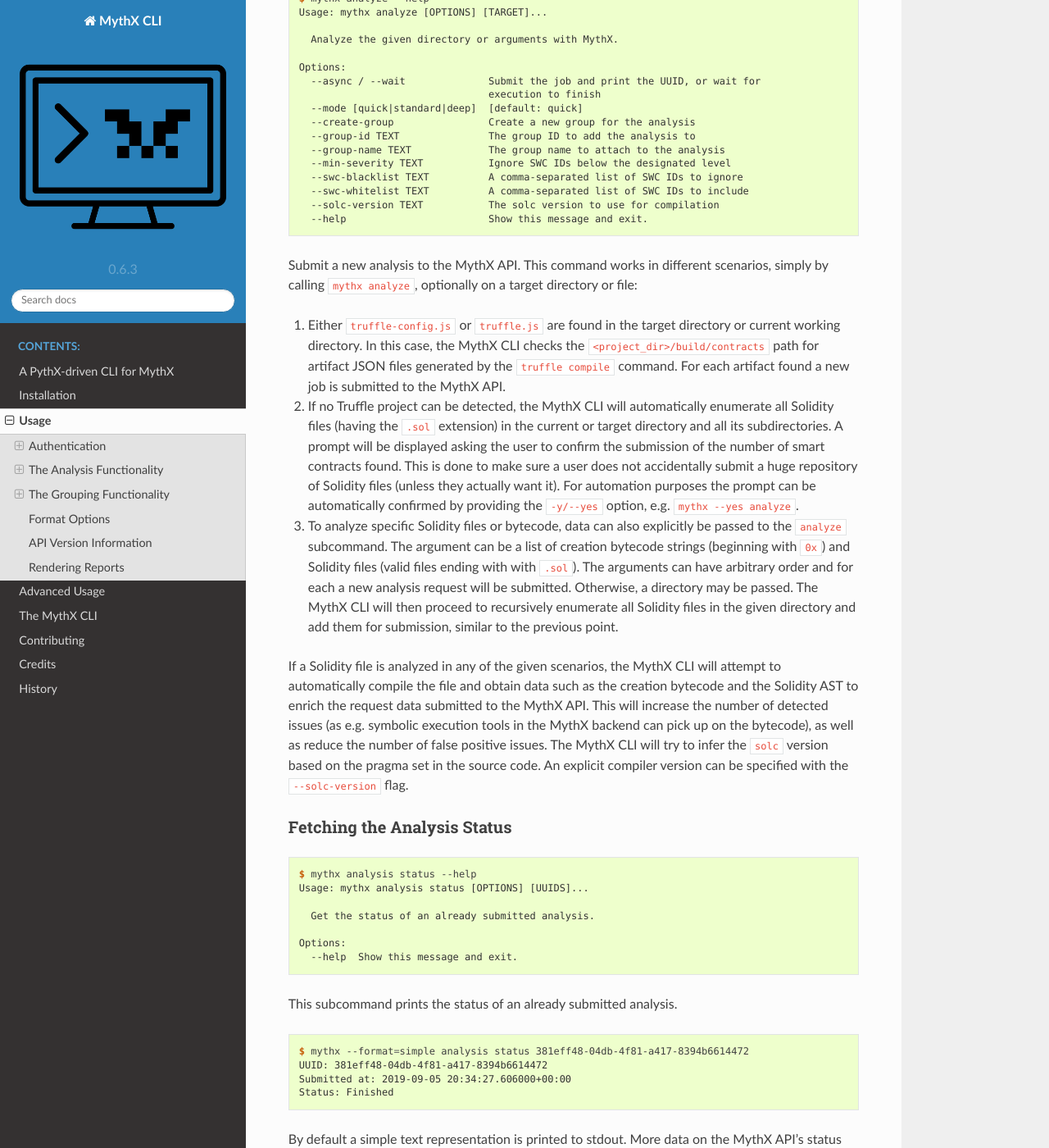
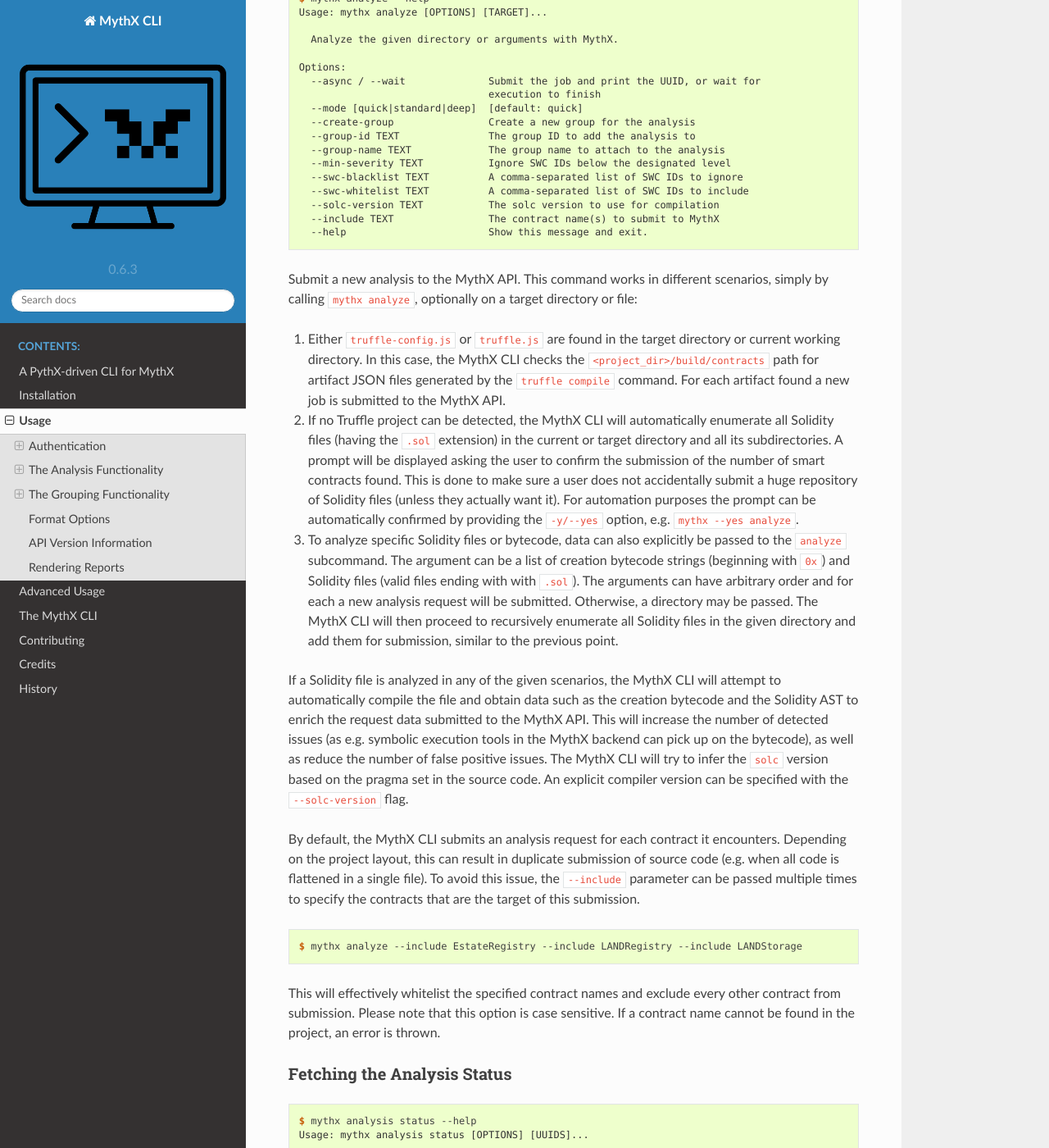
Before and after one commit to Consensys/mythx-cli, a Sphinx documentation site: the page built from docs/usage.rst, in a window 1280 px wide and 1400 px high, scrolled down 1545 px. Shown: the whole window at 82% size. Built offline with Sphinx 7.4.7 and the Read the Docs theme 2.0.0, drawn with Linux system fonts in a browser that asks for light colours; pages that are not in the unit, such as notebooks, are missing from menus.

Commit message:
Add docs and tests for --include

```diff
--- a/docs/usage.rst
+++ b/docs/usage.rst
@@ -83,6 +83,7 @@
       --swc-blacklist TEXT          A comma-separated list of SWC IDs to ignore
       --swc-whitelist TEXT          A comma-separated list of SWC IDs to include
       --solc-version TEXT           The solc version to use for compilation
+      --include TEXT                The contract name(s) to submit to MythX
       --help                        Show this message and exit.
 
 
@@ -123,6 +124,21 @@
 the number of false positive issues. The MythX CLI will try to infer the
 :code:`solc` version based on the pragma set in the source code. An explicit
 compiler version can be specified with the :code:`--solc-version` flag.
+
+By default, the MythX CLI submits an analysis request for each contract it
+encounters. Depending on the project layout, this can result in duplicate
+submission of source code (e.g. when all code is flattened in a single file).
+To avoid this issue, the :code:`--include` parameter can be passed multiple
+times to specify the contracts that are the target of this submission.
+
+.. code-block:: console
+
+    $ mythx analyze --include EstateRegistry --include LANDRegistry --include LANDStorage
+
+
+This will effectively whitelist the specified contract names and exclude every
+other contract from submission. Please note that this option is case sensitive.
+If a contract name cannot be found in the project, an error is thrown.
 
 
 Fetching the Analysis Status
```
Also changed, not shown: 1 other file.
